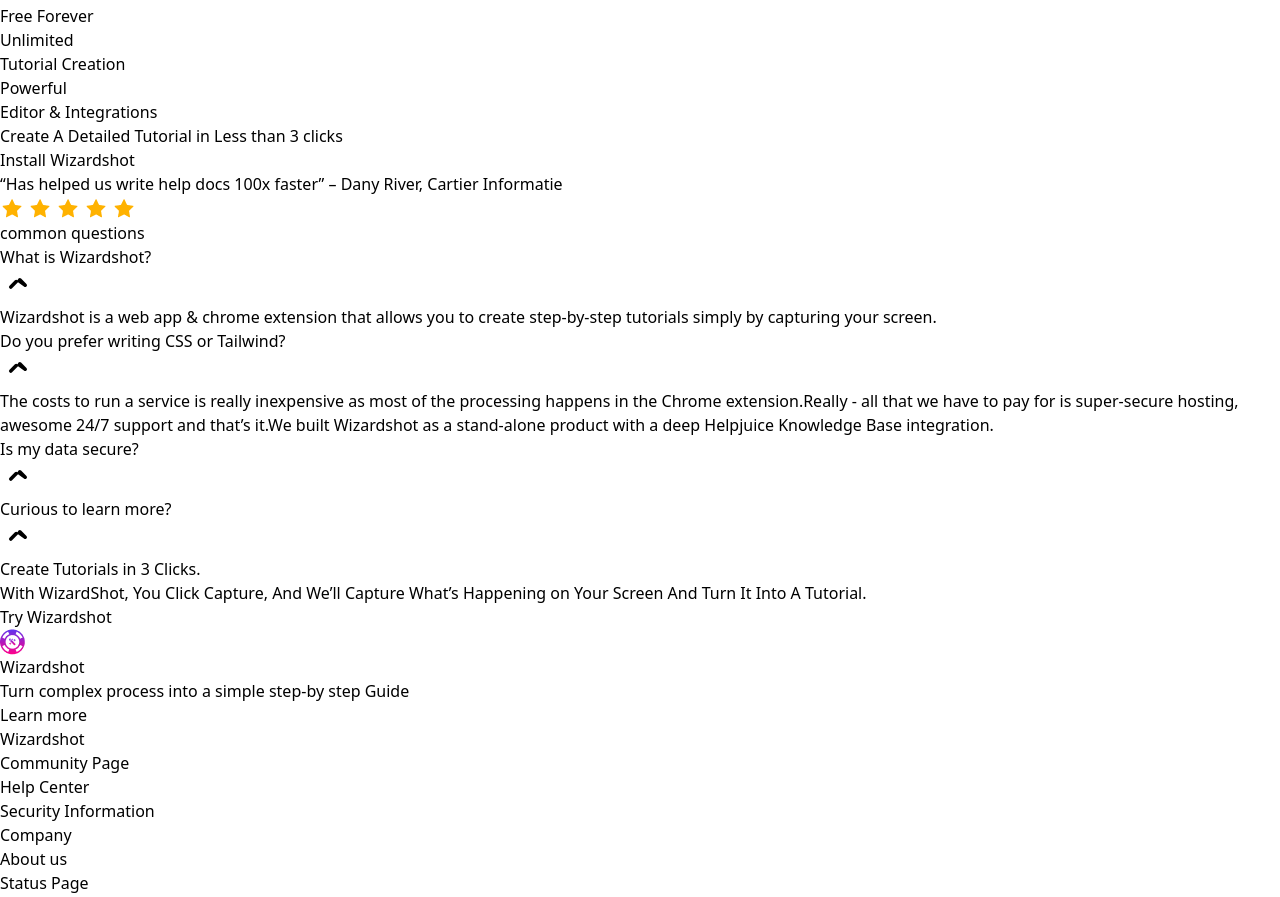
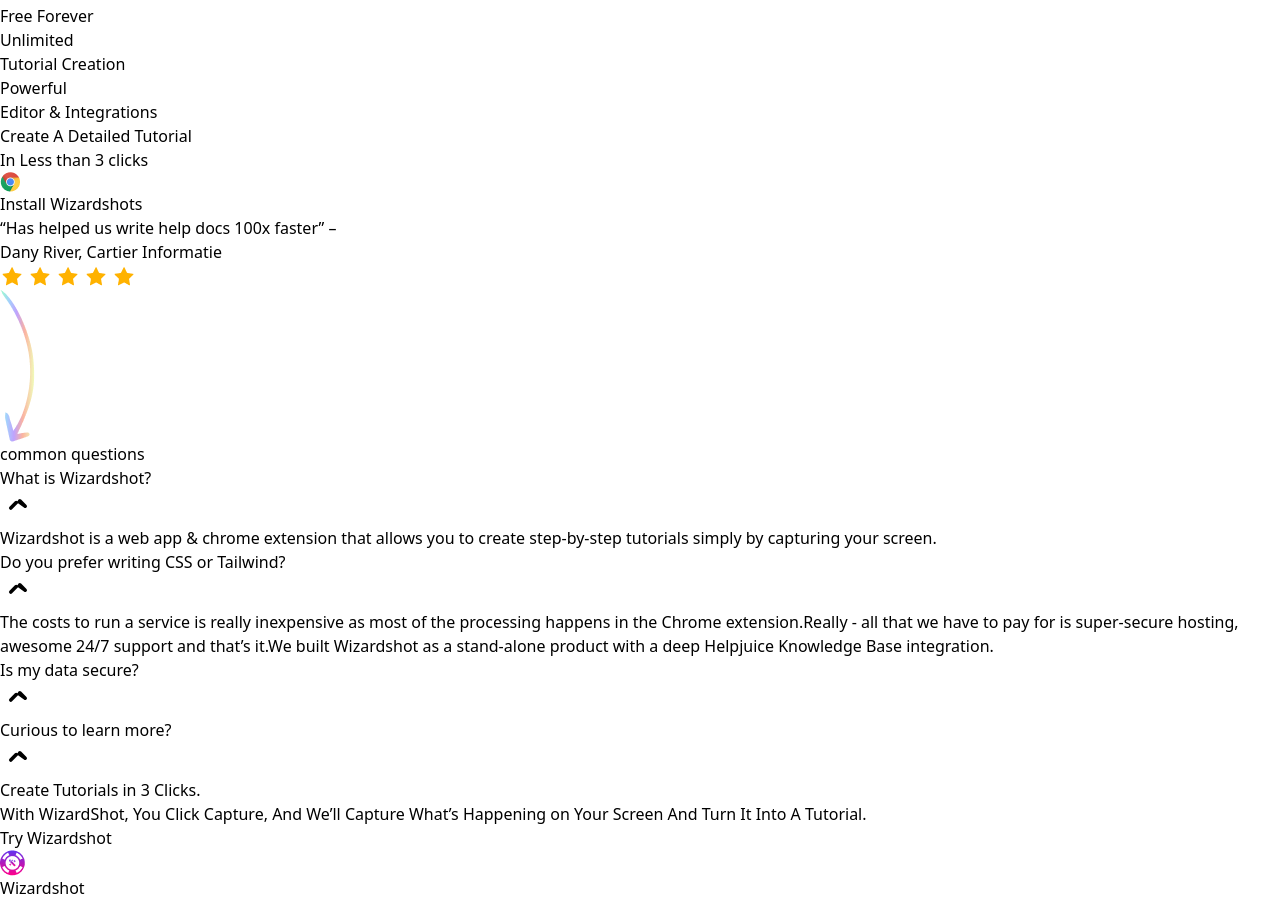
Before and after one commit to MICHAELKITH/Test, a React (Vite) app in the folder wizard/: page / in a window 1280 px wide. Shown: the part 3267-4164 px from the top of the page. Built offline with nearby package versions, Linux system fonts and the light colour scheme.

Commit message:
Stlying about component

```diff
--- a/wizard/src/assets/components/About.jsx
+++ b/wizard/src/assets/components/About.jsx
@@ -1,49 +1,59 @@
 import React from "react";
 import stars from "/images/stars.png";
+import arrow from "/images/Arrow 05.png";
+import chrome from "/images/chrome.png";
 
 const About = () => {
   return (
     <div className="md:mt-12 mx-auto">
-      <div className="flex flex-col md:flex-row mb-3 md:mb-0 md:gap-3 bg-gradient-to-r from-green-200 via-red-200 to-blue-200 h-auto md:h-7 ">
-        <div className="flex gap-2 items-center">
+      <div className="flex flex-col md:flex-row md:mt-4 md:gap-8 bg-gradient-to-r from-green-200 via-red-200 to-blue-200 h-auto md:h-7 md:w-3/4 md:mx-12 ">
+        <div className="flex gap-2 items-center -ml-1">
           <h1 className="font-jakarta-sans md:text-2xl font-medium leading-12 tracking-normal text-start">
             Free
           </h1>
-          <p className="font-jakarta-sans text-base">
+          <p className="font-jakarta-sans text-base flex flex-col">
             Free <span className="font-normal">Forever</span>
           </p>
         </div>
-        <div className="flex gap-2 items-center">
+        <div className="flex gap-2 items-center ml-12">
           <h1 className="font-jakarta-sans text-2xl font-medium leading-12 tracking-normal text-center">
             Unlimited
           </h1>
-          <p className="font-jakarta-sans text-base">
+          <p className="font-jakarta-sans text-base flex flex-col">
             Tutorial <span className="font-normal">Creation</span>
           </p>
         </div>
-        <div className="flex gap-2 items-center">
+        <div className="flex gap-2 items-center ml-14">
           <h1 className="font-jakarta-sans text-2xl font-medium leading-12 tracking-normal text-center">
             Powerful
           </h1>
-          <p className="font-jakarta-sans text-base">
+          <p className="font-jakarta-sans text-base flex flex-col ">
             Editor <span className="font-normal">& Integrations</span>
           </p>
         </div>
       </div>
-      <div className="border-8 w-full md:w-96 h-auto md:h-full p-4 border-black rounded gap-3 ">
-        <h1 className="leading-6 text-[#212020] text-center md:text-left">
-          Create A Detailed Tutorial in Less than 3 clicks
-        </h1>
-        <button className="btn bg-black text-white rounded px-4 py-2 w-full md:w-auto">
-          Install Wizardshot
-        </button>
-        <p className="text-center md:text-left">
-          “Has helped us write help docs 100x faster” – Dany River, Cartier
-          Informatie
-        </p>
-        <span className="block md:inline-block">
-          <img src={stars} alt="" />
-        </span>
+      <div className="relative  flex justify-center items-center">
+        <div className="flex justify-center items-center border-8 border-black w-full md:w-full md:h-3/4 rounded-lg mx-auto my-8 relative md:mt-12">
+          <div className="w-full h-full px-8 py-6 mx-10 font-bold text-center">
+            <h1 className="text-2xl">
+              Create A Detailed Tutorial <br /> In Less than 3 clicks
+            </h1>
+
+            <button className="btn bg-black text-white py-4 flex justify-center items-center mt-4 rounded-md px-10 mx-auto">
+              <img className="mr-2" src={chrome} alt="" />
+              Install Wizardshots
+            </button>
+
+            <p className="py-10 md:text-3xl">
+              “Has helped us write help docs 100x faster” –{" "} <br />
+              <span className="font-normal">Dany River, Cartier Informatie</span>
+            </p>
+
+            <img src={stars} alt="" className="mx-auto" />
+
+            <img src={arrow} alt="" className="absolute -top-10 right-2 " />
+          </div>
+        </div>
       </div>
     </div>
   );
```
Also changed, not shown: wizard/src/assets/components/Features.jsx (+11 -5 lines), wizard/src/assets/components/Intro.jsx (+9 -8 lines), wizard/public/images/Arrow 05.png (added).
